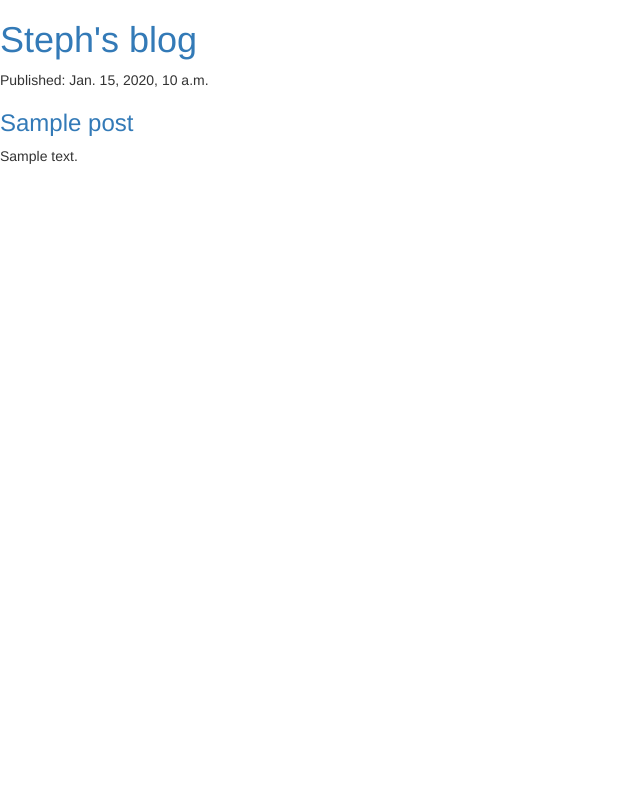
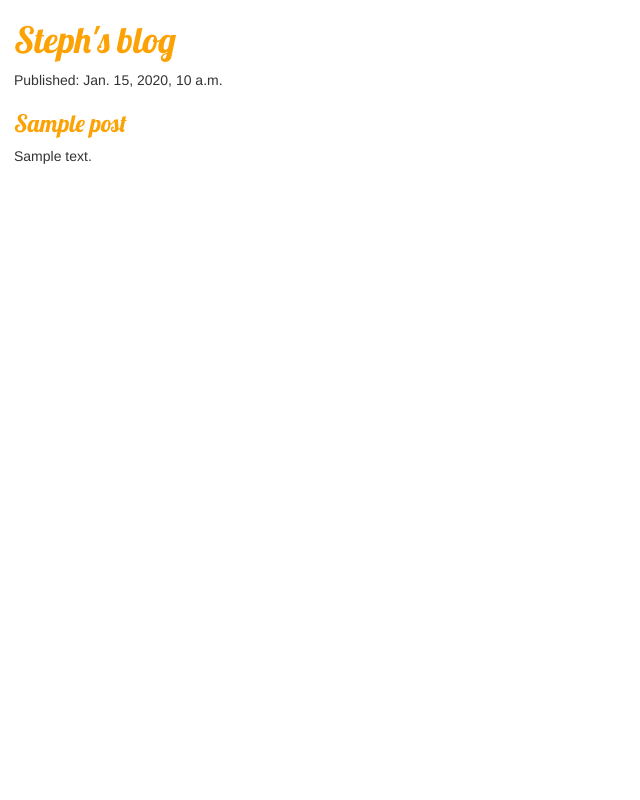
Before and after one commit to stepholdcorn/blog-application, a Django app: template blog/templates/blog/post_list.html in a window 1280 px wide. Shown: the whole page, without its empty margins (0-640 px from the left). Run offline with Django 3.2, Linux system fonts and the light colour scheme; the template is opened without the code that fills it: values that come from a table or form of the project are taken from there, others are empty; tables that the repository leaves empty hold one stand-in row (values such as "Sample post"); some libraries are stand-ins or nearby versions.

Commit message:
Adds basic styling to titles

```diff
--- a/blog/templates/blog/post_list.html
+++ b/blog/templates/blog/post_list.html
@@ -1,7 +1,10 @@
+{% load staticfiles %}
 <html>
   <head>
     <link rel="stylesheet" href="//maxcdn.bootstrapcdn.com/bootstrap/3.3.4/css/bootstrap.min.css">
     <link rel="stylesheet" href="//maxcdn.bootstrapcdn.com/bootstrap/3.3.4/css/bootstrap-theme.min.css">
+    <link rel="stylesheet" href="{% static 'css/blog.css' %}">
+    <link href="http://fonts.googleapis.com/css?family=Lobster&subset=latin,latin-ext" rel="stylesheet" type="text/css">
     <title>Steph's Blog</title>
   </head>
   <body>
@@ -12,6 +15,5 @@
       <h3><a href="">{{ post.title }}</a></h3>
       <p>{{ post.text|linebreaks }}</p>
     {% endfor %}
-
   </body>
 </html>
--- a/mysite/settings.py
+++ b/mysite/settings.py
@@ -102,5 +102,5 @@ USE_TZ = False
 
 STATIC_URL = '/static/'
 STATICFILES_DIRS = (
-    os.path.join(BASE_DIR, 'static')
+    os.path.join(BASE_DIR, 'static'),
 )
--- /dev/null
+++ b/static/css/blog.css
@@ -0,0 +1,8 @@
+body {
+  padding-left: 1em;
+}
+
+h1 a, h3 a {
+  color: #FCA205;
+  font-family: 'Lobster';
+}
```
Also changed, not shown: 1 other file.
